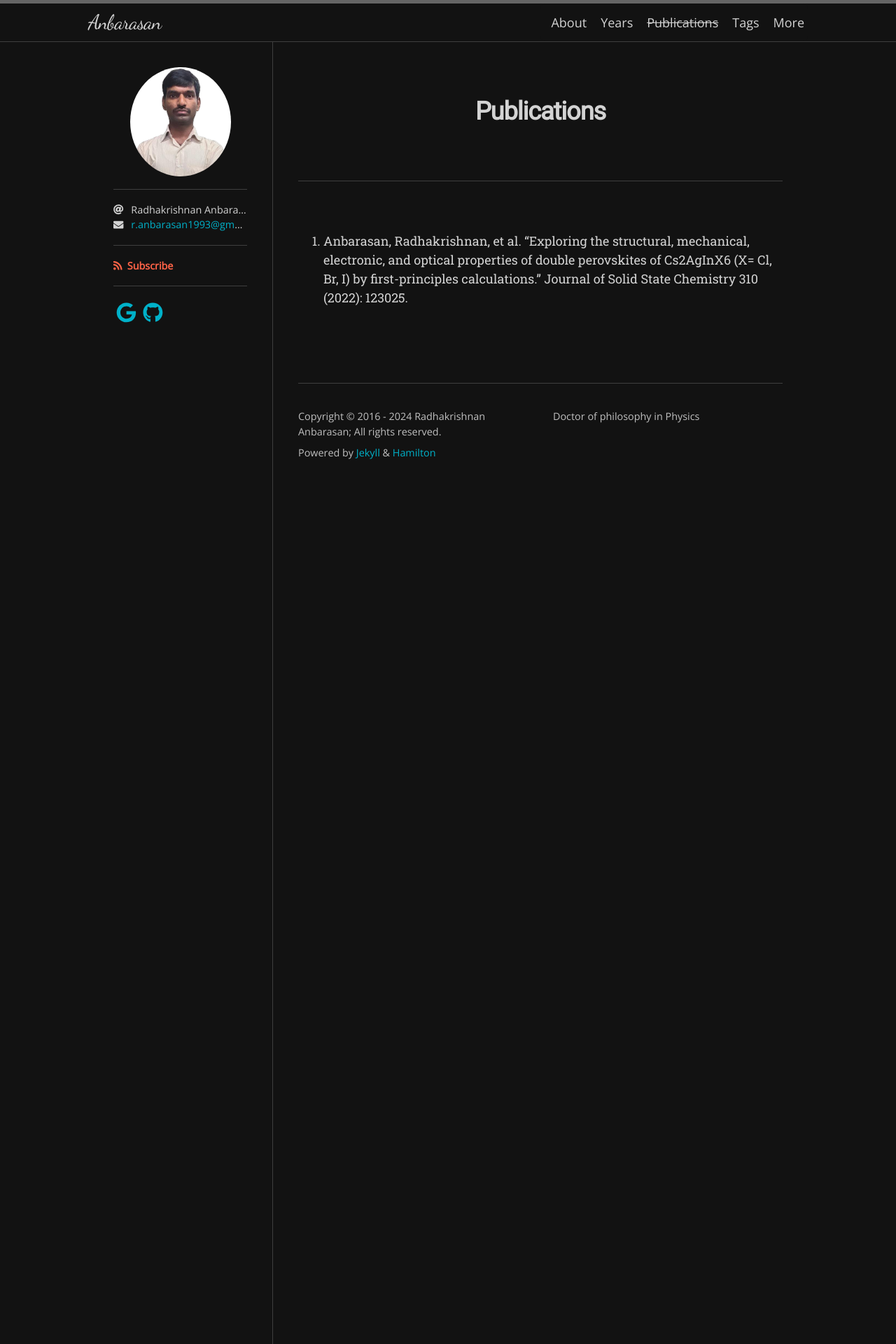
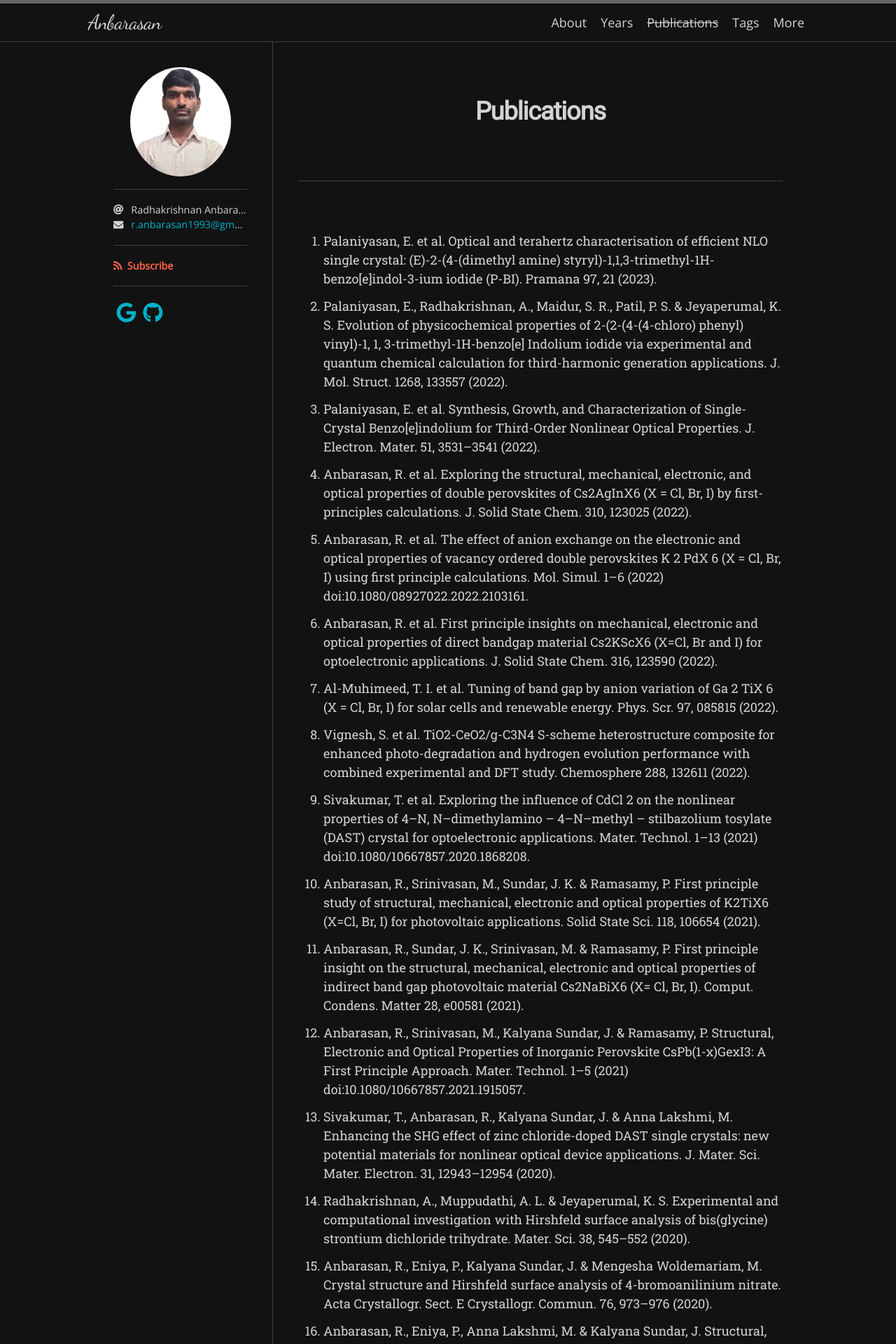
Before and after one commit to anbarasananbu/anbarasan, a Jekyll site: the page built from publications.md, in a window 1280 px wide. Shown: the top 1920 px of the page at 70% size. Built offline with Jekyll 4.4.1, drawn with Linux system fonts in a browser that asks for light colours; nearby versions of some CDN libraries; some web fonts are replaced; a style sheet for code colours, icons or effects is not loaded; some of the changed text lies outside the part shown.

Commit message:
Update publications.md

```diff
--- a/publications.md
+++ b/publications.md
@@ -4,4 +4,26 @@ type: publications
 title: Publications
 permalink: /publications/
 ---
-1. Anbarasan, Radhakrishnan, et al. "Exploring the structural, mechanical, electronic, and optical properties of double perovskites of Cs2AgInX6 (X= Cl, Br, I) by first-principles calculations." Journal of Solid State Chemistry 310 (2022): 123025.
+1.	Palaniyasan, E. et al. Optical and terahertz characterisation of efficient NLO single crystal: (E)-2-(4-(dimethyl amine) styryl)-1,1,3-trimethyl-1H-benzo[e]indol-3-ium iodide (P-BI). Pramana 97, 21 (2023).
+2.	Palaniyasan, E., Radhakrishnan, A., Maidur, S. R., Patil, P. S. & Jeyaperumal, K. S. Evolution of physicochemical properties of 2-(2-(4-(4-chloro) phenyl) vinyl)-1, 1, 3-trimethyl-1H-benzo[e] Indolium iodide via experimental and quantum chemical calculation for third-harmonic generation applications. J. Mol. Struct. 1268, 133557 (2022).
+3.	Palaniyasan, E. et al. Synthesis, Growth, and Characterization of Single-Crystal Benzo[e]indolium for Third-Order Nonlinear Optical Properties. J. Electron. Mater. 51, 3531–3541 (2022).
+4.	Anbarasan, R. et al. Exploring the structural, mechanical, electronic, and optical properties of double perovskites of Cs2AgInX6 (X = Cl, Br, I) by first-principles calculations. J. Solid State Chem. 310, 123025 (2022).
+5.	Anbarasan, R. et al. The effect of anion exchange on the electronic and optical properties of vacancy ordered double perovskites K 2 PdX 6 (X = Cl, Br, I) using first principle calculations. Mol. Simul. 1–6 (2022) doi:10.1080/08927022.2022.2103161.
+6.	Anbarasan, R. et al. First principle insights on mechanical, electronic and optical properties of direct bandgap material Cs2KScX6 (X=Cl, Br and I) for optoelectronic applications. J. Solid State Chem. 316, 123590 (2022).
+7.	Al-Muhimeed, T. I. et al. Tuning of band gap by anion variation of Ga 2 TiX 6 (X = Cl, Br, I) for solar cells and renewable energy. Phys. Scr. 97, 085815 (2022).
+8.	Vignesh, S. et al. TiO2-CeO2/g-C3N4 S-scheme heterostructure composite for enhanced photo-degradation and hydrogen evolution performance with combined experimental and DFT study. Chemosphere 288, 132611 (2022).
+9.	Sivakumar, T. et al. Exploring the influence of CdCl 2 on the nonlinear properties of 4–N, N–dimethylamino – 4–N–methyl – stilbazolium tosylate (DAST) crystal for optoelectronic applications. Mater. Technol. 1–13 (2021) doi:10.1080/10667857.2020.1868208.
+10.	Anbarasan, R., Srinivasan, M., Sundar, J. K. & Ramasamy, P. First principle study of structural, mechanical, electronic and optical properties of K2TiX6 (X=Cl, Br, I) for photovoltaic applications. Solid State Sci. 118, 106654 (2021).
+11.	Anbarasan, R., Sundar, J. K., Srinivasan, M. & Ramasamy, P. First principle insight on the structural, mechanical, electronic and optical properties of indirect band gap photovoltaic material Cs2NaBiX6 (X= Cl, Br, I). Comput. Condens. Matter 28, e00581 (2021).
+12.	Anbarasan, R., Srinivasan, M., Kalyana Sundar, J. & Ramasamy, P. Structural, Electronic and Optical Properties of Inorganic Perovskite CsPb(1-x)GexI3: A First Principle Approach. Mater. Technol. 1–5 (2021) doi:10.1080/10667857.2021.1915057.
+13.	Sivakumar, T., Anbarasan, R., Kalyana Sundar, J. & Anna Lakshmi, M. Enhancing the SHG effect of zinc chloride-doped DAST single crystals: new potential materials for nonlinear optical device applications. J. Mater. Sci. Mater. Electron. 31, 12943–12954 (2020).
+14.	Radhakrishnan, A., Muppudathi, A. L. & Jeyaperumal, K. S. Experimental and computational investigation with Hirshfeld surface analysis of bis(glycine) strontium dichloride trihydrate. Mater. Sci. 38, 545–552 (2020).
+15.	Anbarasan, R., Eniya, P., Kalyana Sundar, J. & Mengesha Woldemariam, M. Crystal structure and Hirshfeld surface analysis of 4-bromoanilinium nitrate. Acta Crystallogr. Sect. E Crystallogr. Commun. 76, 973–976 (2020).
+16.	Anbarasan, R., Eniya, P., Anna Lakshmi, M. & Kalyana Sundar, J. Structural, spectral, optical, thermal and quantum chemical investigations on ethylenediammonium tetrachloro zinc crystal for optoelectronic applications. J. Mol. Struct. 1188, 165–172 (2019).
+17.	Anbarasan, R., Kalyana Sundar, J. & Anna Lakshmi, M. Experimental and theoretical insights on the dimeric cation molecule L-alanine L-alaninium chloride for nonlinear optical applications. J. Mol. Struct. 1179, 154–160 (2019).
+18.	Anbarasan, R., Eniya, P., Lakshmi, M. A. & Sundar, J. K. Experimental and quantum chemical investigations of 4-bromoanilinium hydrogen phthalate crystal for optoelectronic applications. Mater. Res. Express 6, 095105 (2019).
+19.	Anbarasan, R. & Kalyana Sundar, J. Experimental and quantum chemical investigation on imidazolium trifluoroacetate single crystal for optoelectronic applications. J. Mater. Sci. Mater. Electron. 30, 10224–10232 (2019).
+20.	Anbarasan, R., Eniya, P. & Kalyana Sundar, J. Experimental and Quantum Chemical Investigation on Piperazinium Hexachloro Stannous Trihydrate Single Crystal for Second Harmonic Generation Applications. J. Electron. Mater. (2019) doi:10.1007/s11664-019-07578-9.
+21.	Anbarasan, R., Eniya, P. & Kalyana Sundar, J. Experimental and Quantum Chemical Investigation on Piperazinium Hexachloro Stannous Trihydrate Single Crystal for Second Harmonic Generation Applications. J. Electron. Mater. 48, (2019).
+22.	Anbarasan, R., Anna Lakshmi, M. & Kalyana Sundar, J. Combined experimental and theoretical investigation of l-Histidinium trichloro zinc: a novel nonlinear optical material. J. Mater. Sci. Mater. Electron. 29, 14827–14834 (2018).
+23.	Anbarasan, R. & Kalyana Sundar, J. synthesis, growth and optical proerties of L-threoninium chloride for opto eletronic applications. Int. Res. J. Eng. Technol. 04, 153–155 (2017).
```
